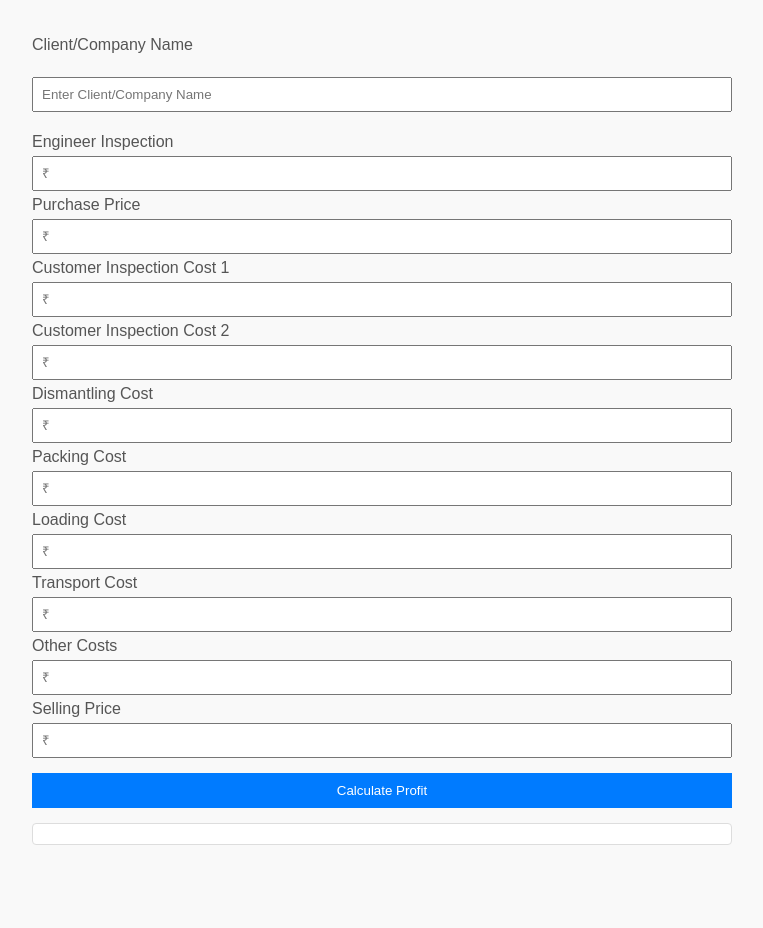
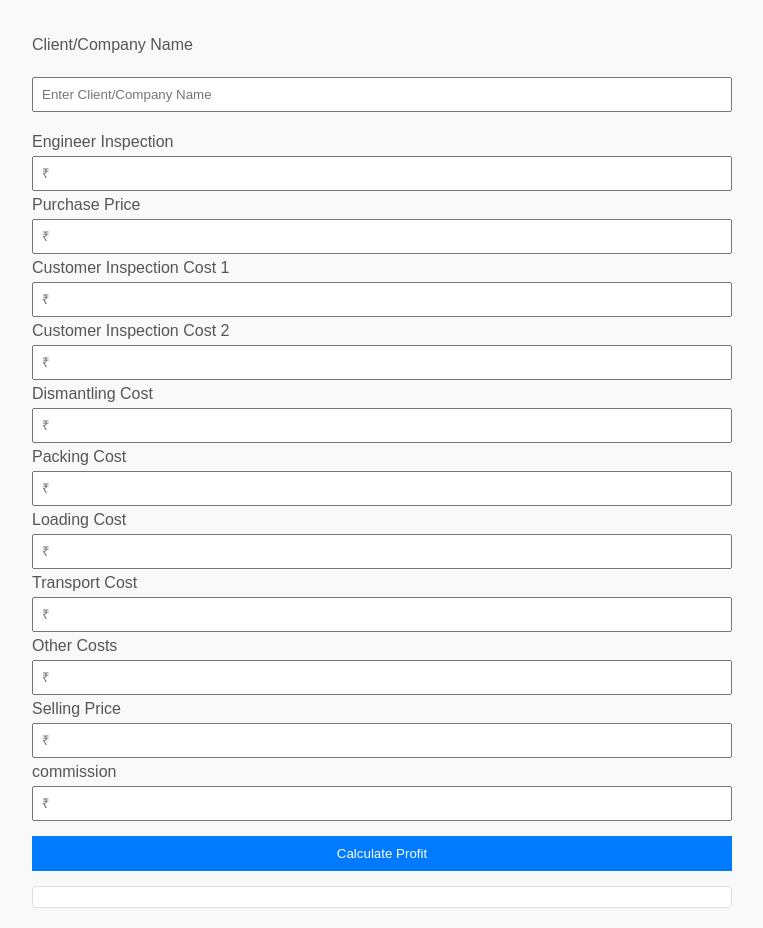
Before and after one commit to Hermanika-Godara/Profit-calculator, a plain HTML site: page index.html in a window 1280 px wide. Shown: the whole page, without its empty margins (258-1021 px from the left). Before the commit the page ends 865 px from the top, so only its background shows below. Drawn offline with Linux system fonts and the light colour scheme.

Commit message:
Update index.html

```diff
--- a/index.html
+++ b/index.html
@@ -95,6 +95,9 @@
     <label>Selling Price</label>
     <input type="number" id="sellingPrice" placeholder="₹">
 
+    <label>commission</label>
+    <input type="number" id="commission" placeholder="₹">
+
     <button onclick="calculateProfit()">Calculate Profit</button>
   </div>
 
```
